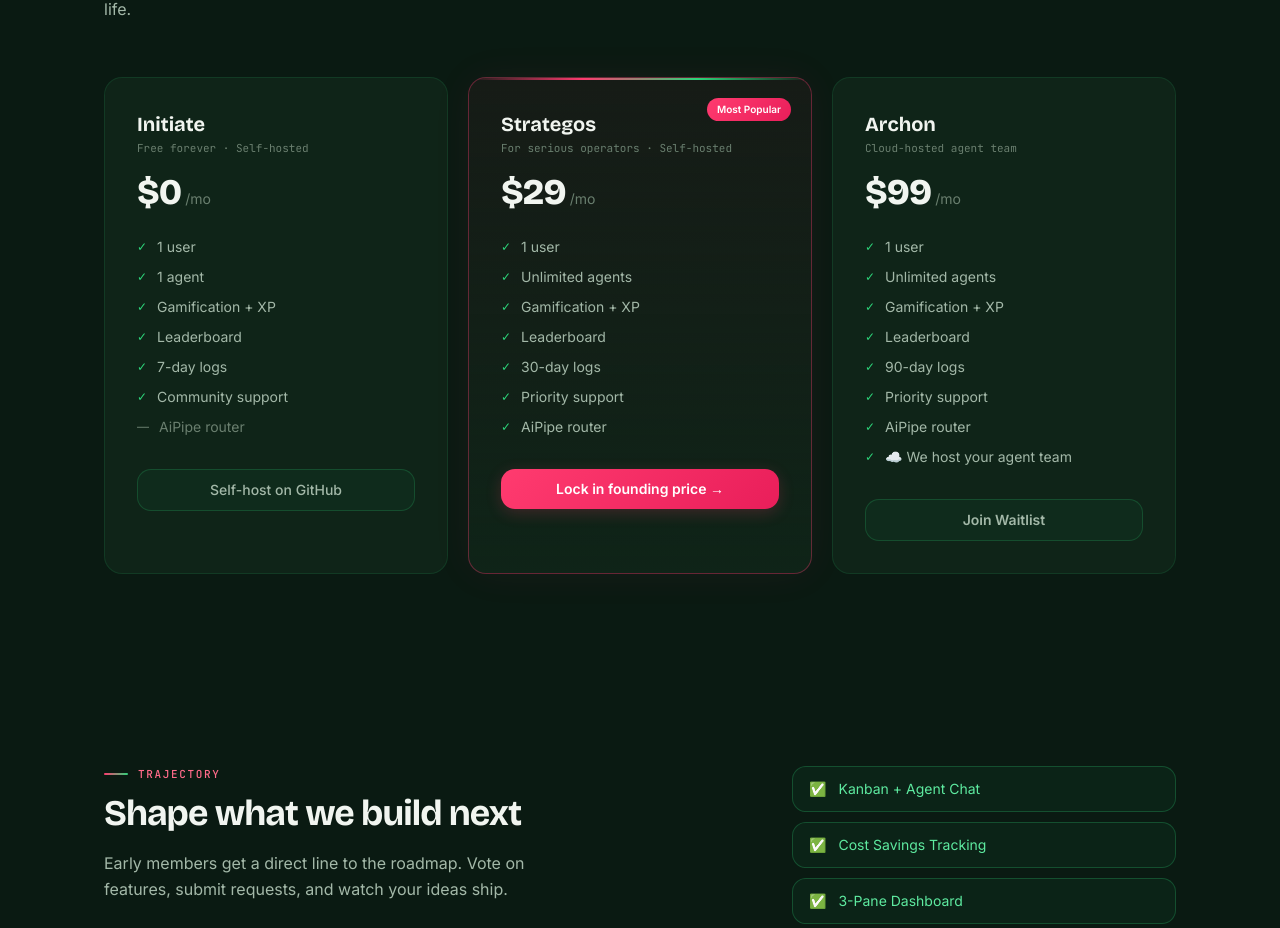
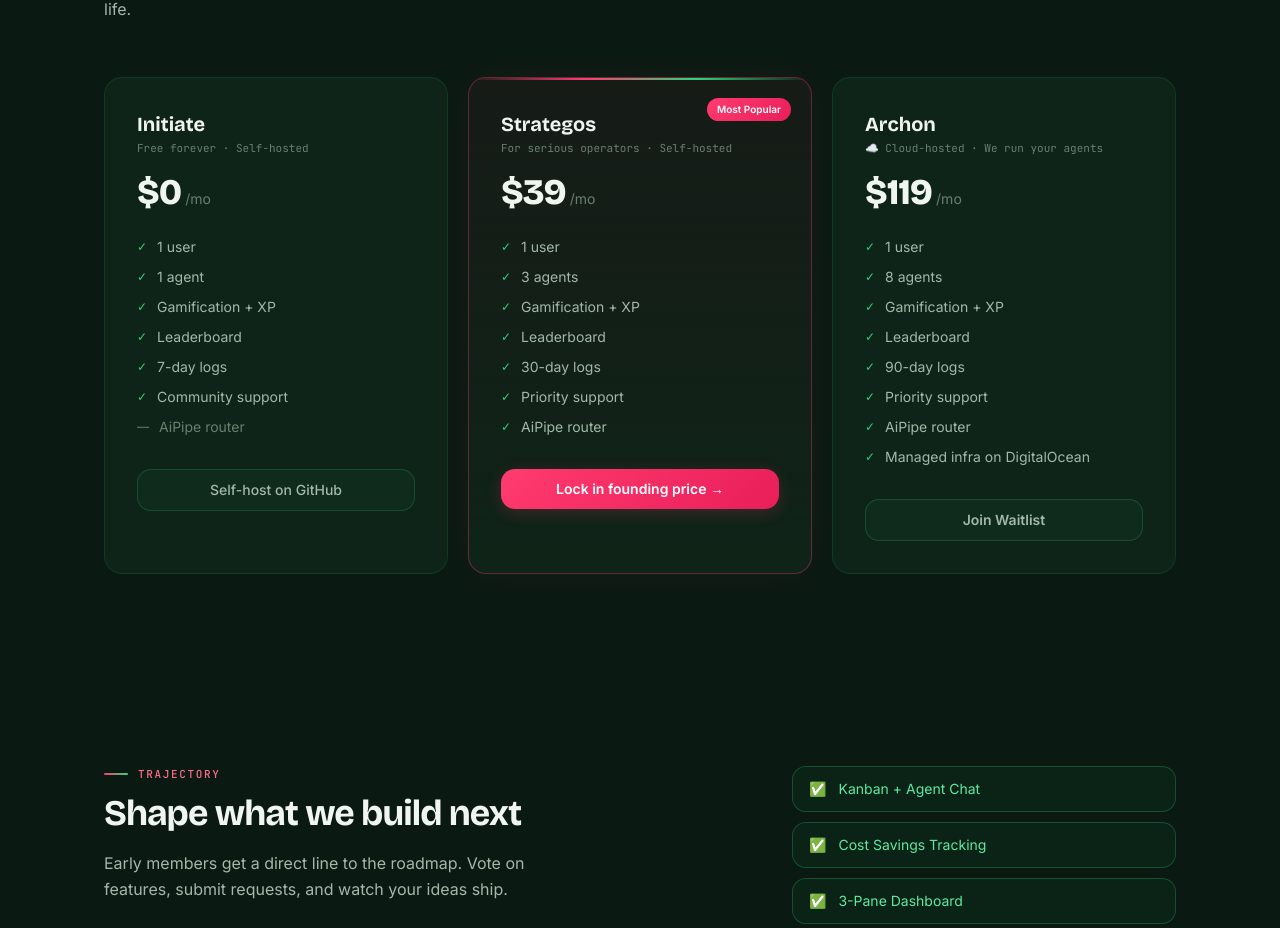
Before and after one commit to MikeS071/archonhq, a Next.js app: page / in a window 1280 px wide. Shown: the part 4455-5383 px from the top of the page. Built offline with nearby package versions, Linux system fonts and the light colour scheme; no server answers; the database is empty.

Commit message:
Pricing: Strategos 3 agents $39/mo, Archon 8 agents $119/mo cloud-hosted

```diff
--- a/src/app/page.tsx
+++ b/src/app/page.tsx
@@ -71,9 +71,9 @@ const pricing = [
   {
     name: 'Strategos',
     label: 'For serious operators · Self-hosted',
-    price: '$29',
+    price: '$39',
     period: '/mo',
-    items: ['1 user', 'Unlimited agents', 'Gamification + XP', 'Leaderboard', '30-day logs', 'Priority support', 'AiPipe router'],
+    items: ['1 user', '3 agents', 'Gamification + XP', 'Leaderboard', '30-day logs', 'Priority support', 'AiPipe router'],
     missing: [],
     cta: 'Lock in founding price →',
     href: '#waitlist',
@@ -81,10 +81,10 @@ const pricing = [
   },
   {
     name: 'Archon',
-    label: 'Cloud-hosted agent team',
-    price: '$99',
+    label: '☁️ Cloud-hosted · We run your agents',
+    price: '$119',
     period: '/mo',
-    items: ['1 user', 'Unlimited agents', 'Gamification + XP', 'Leaderboard', '90-day logs', 'Priority support', 'AiPipe router', '☁️ We host your agent team'],
+    items: ['1 user', '8 agents', 'Gamification + XP', 'Leaderboard', '90-day logs', 'Priority support', 'AiPipe router', 'Managed infra on DigitalOcean'],
     missing: [],
     cta: 'Join Waitlist',
     href: '#waitlist',
```
